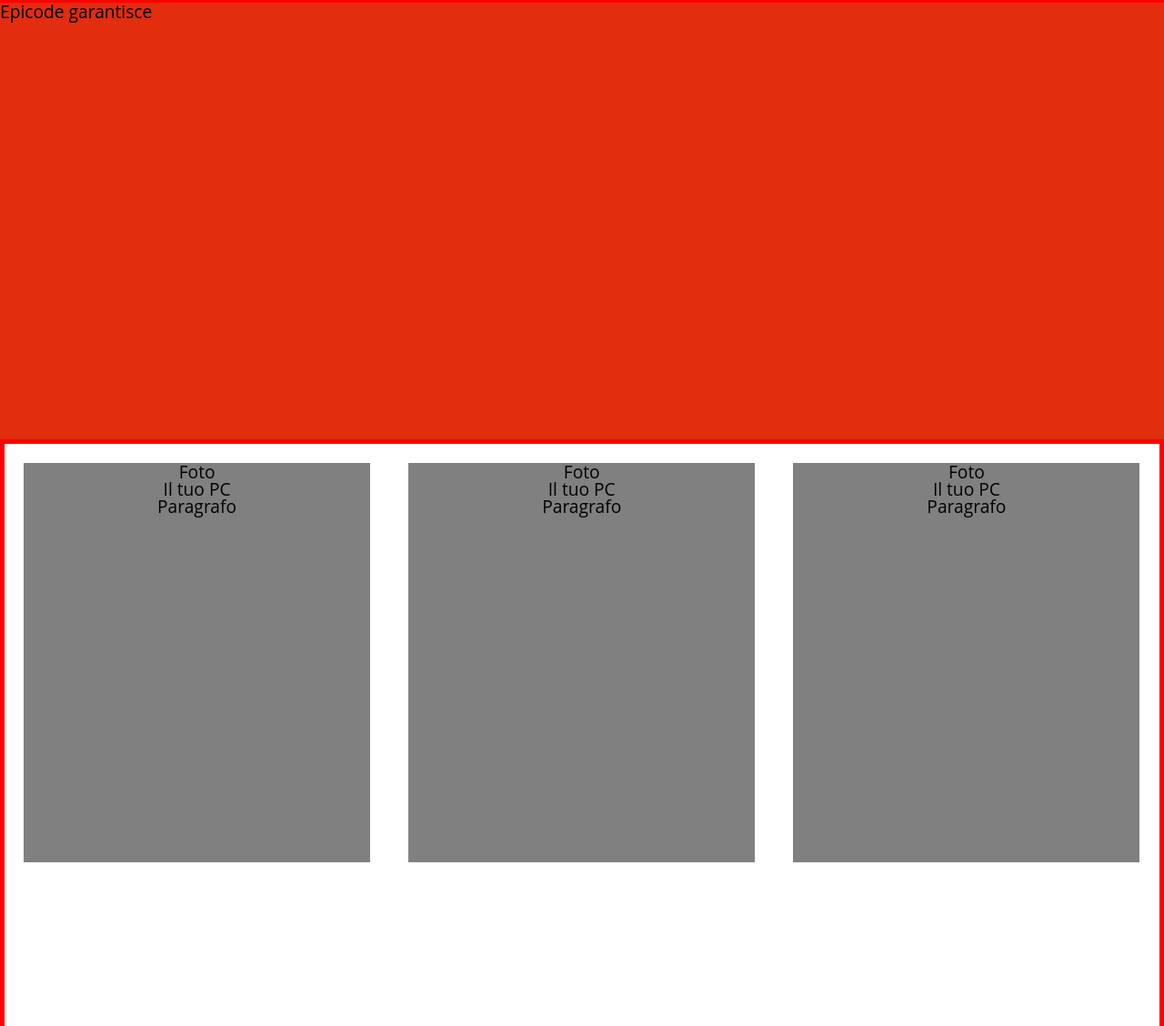
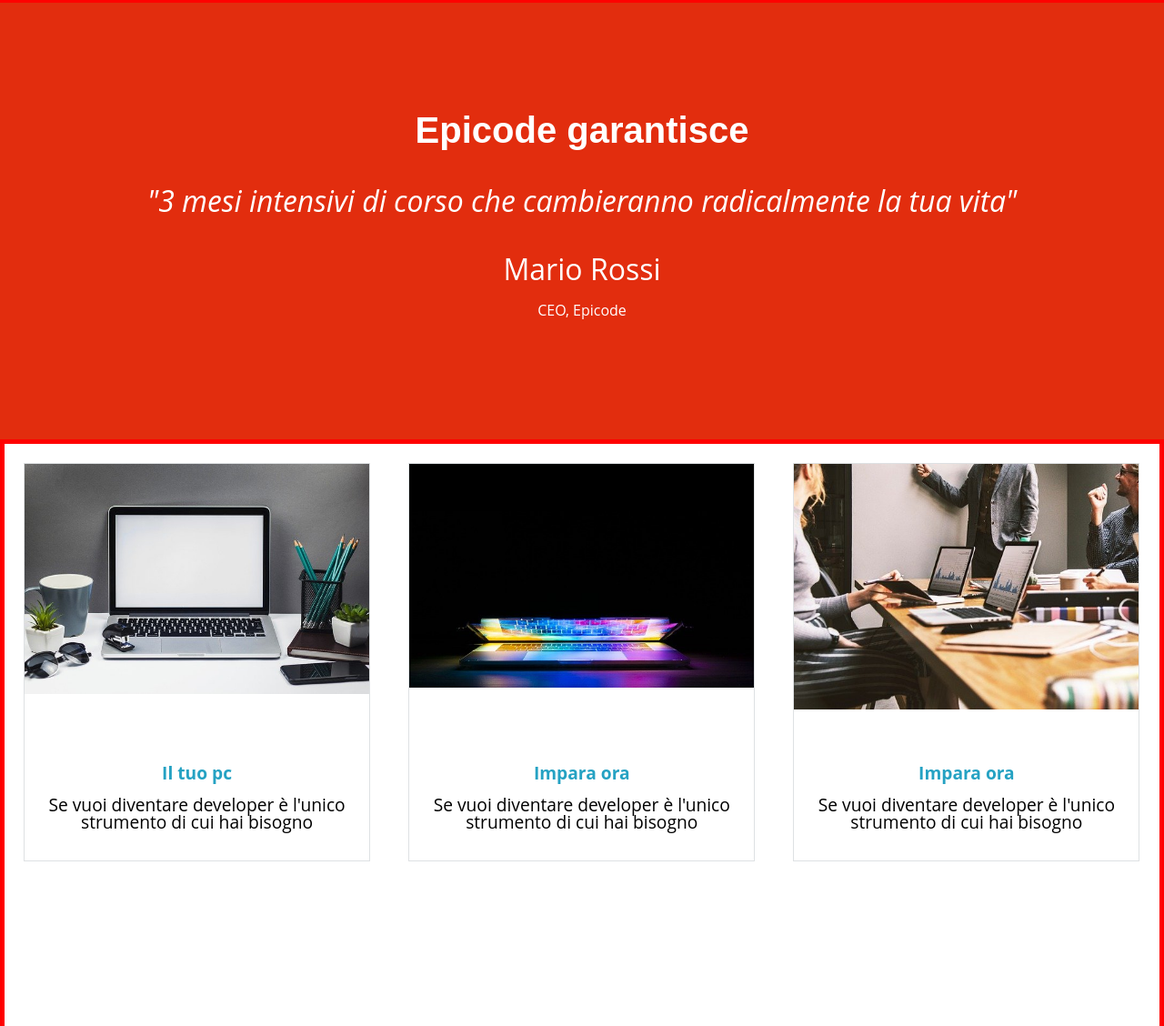
Before and after one commit to MKLNGLO/u1-w1-d5, a plain HTML site: page index-desktop.html in a window 1280 px wide. Shown: the part 1473-2601 px from the top of the page at 91% size. Drawn offline with Linux system fonts and the light colour scheme.

Commit message:
Worked on grid section

```diff
--- a/css/style-desktop.css
+++ b/css/style-desktop.css
@@ -12,6 +12,14 @@ h1 {
   color: #25a2c3;
   padding-top: 3em;
   padding-bottom: 0.5em;
+}
+
+h2 {
+  color: #fff;
+  font-family: "Montserrat", sans-serif;
+  font-weight: 700;
+  font-size: 2.5em;
+  padding-top: 3em;
 }
 
 h4 {
@@ -77,7 +85,7 @@ nav {
 }
 
 .square {
-  background: purple;
+  background: ;
   width: 30%;
   margin-left: auto;
   margin-right: auto;
@@ -89,6 +97,7 @@ nav {
   background-color: #e22d0e;
   height: 30em;
   color: #fff;
+  text-align: center;
 }
 
 #notebook {
@@ -102,7 +111,39 @@ nav {
   margin-right: 5em;
 }
 
-/*requirements*/
+/*orangebox*/
+#orangeblock {
+  font-family: "Open Sans", sans-serif;
+  font-style: italic;
+  font-size: 2rem;
+  padding-top: 1em;
+  line-height: 1.65;
+}
+
+#orangep {
+  font-family: "Open Sans", sans-serif;
+  font-size: 2rem;
+  padding-top: 1em;
+  padding-bottom: 0.4em;
+  color: #fff;
+}
+
+#orangep2 {
+  font-family: "Open Sans", sans-serif;
+  font-size: 1rem;
+  padding-top: 0.5em;
+  padding-bottom: 0.4em;
+  color: #fff;
+}
+
+/*Requirements*/
+.requirementsdiv {
+  box-sizing: border-box;
+  width: auto;
+  border: solid #dee1e3 1px;
+  padding: 0px;
+  text-align: center;
+}
 
 #requirements {
   height: 40em;
@@ -111,11 +152,39 @@ nav {
 }
 
 .square {
-  background: grey;
+  background: ;
   width: 30%;
   margin: 1.66%;
   float: left;
-  padding-bottom: 30%;
+  padding-bottom: 0%;
+}
+
+#pcimg {
+  width: auto;
+  height: 330px;
+  background-image: url(/images/foto1.jpg);
+  background-size: contain;
+  background-repeat: no-repeat;
+  text-align: center;
+}
+
+#imparaora {
+  width: auto;
+  height: 330px;
+  background-image: url(/images/foto2.jpg);
+  background-size: contain;
+  background-repeat: no-repeat;
+  text-align: center;
+}
+
+#lavorasubito {
+  width: auto;
+  height: 330px;
+  background-image: url(/images/foto3.jpg);
+  background-size: contain;
+  background-size: 28em;
+  background-repeat: no-repeat;
+  text-align: center;
 }
 
 /*FOOTER*/
--- a/index-desktop.html
+++ b/index-desktop.html
@@ -64,31 +64,71 @@
       </section>
 
       <section id="orangebox">
-        <p>Epicode garantisce</p>
+        <h2>Epicode garantisce</h2>
+        <blockquote id="orangeblock">
+          "3 mesi intensivi di corso che cambieranno radicalmente la tua vita"
+        </blockquote>
+        <p id="orangep">Mario Rossi</p>
+        <p id="orangep2">CEO, Epicode</p>
       </section>
 
       <section id="requirements">
         <article id="tuopc">
           <div class="square">
-            <p>Foto</p>
-            <p>Il tuo PC</p>
-            <p>Paragrafo</p>
-          </div>
-          <div class="square">
-            <p>Foto</p>
-            <p>Il tuo PC</p>
-            <p>Paragrafo</p>
-          </div>
-          <div class="square">
-            <p>Foto</p>
-            <p>Il tuo PC</p>
-            <p>Paragrafo</p>
+            <div class="requirementsdiv">
+              <div id="pcimg"></div>
+              <span id="pctext"
+                ><h4 id="pch4">Il tuo pc</h4>
+                <br />
+                <p id="pcp">
+                  Se vuoi diventare developer è l'unico <br />strumento di cui
+                  hai bisogno
+                </p>
+              </span>
+
+              <br />
+              <br />
+            </div>
           </div>
         </article>
 
-        <article id="imparaora"></article>
+        <article>
+          <div class="square">
+            <div class="requirementsdiv">
+              <div id="imparaora"></div>
+              <span id="pctext"
+                ><h4 id="pch4">Impara ora</h4>
+                <br />
+                <p id="pcp">
+                  Se vuoi diventare developer è l'unico <br />strumento di cui
+                  hai bisogno
+                </p>
+              </span>
 
-        <article id="lavorasubito"></article>
+              <br />
+              <br />
+            </div>
+          </div>
+        </article>
+
+        <article>
+          <div class="square">
+            <div class="requirementsdiv">
+              <div id="lavorasubito"></div>
+              <span id="pctext"
+                ><h4 id="pch4">Impara ora</h4>
+                <br />
+                <p id="pcp">
+                  Se vuoi diventare developer è l'unico <br />strumento di cui
+                  hai bisogno
+                </p>
+              </span>
+
+              <br />
+              <br />
+            </div>
+          </div>
+        </article>
       </section>
     </main>
     <!--FOOTER-->
```
